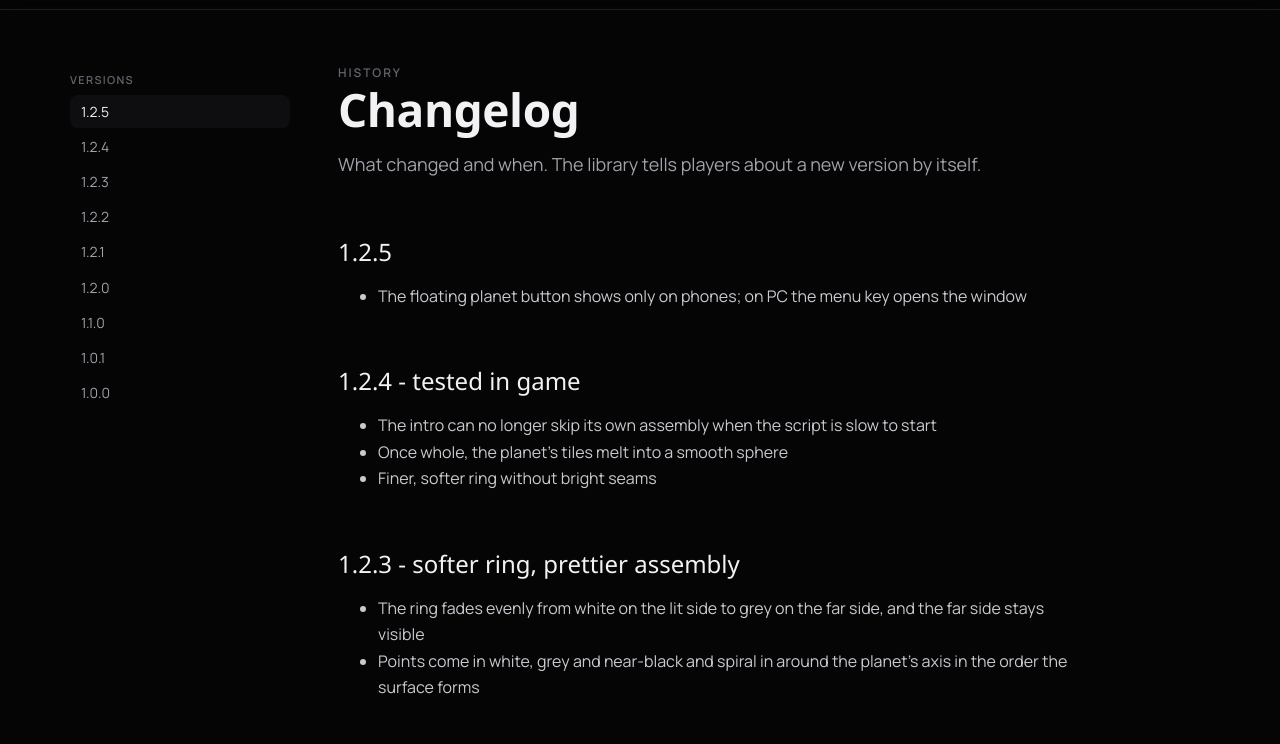
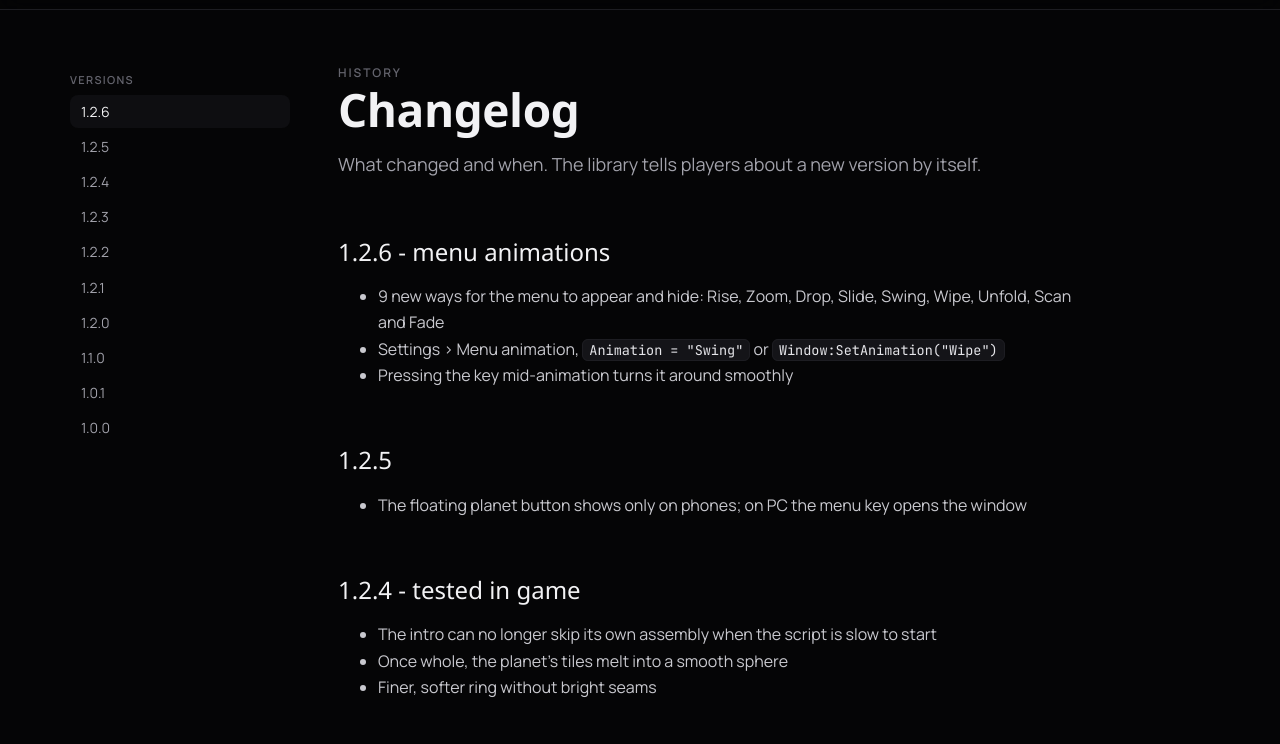
Before and after one commit to ProximityDevProject/ProximityGUI, a plain HTML site: page site/changelog.html in a window 1280 px wide. Shown: the part 56-800 px from the top of the page. Drawn offline with Linux system fonts and the light colour scheme; a web font is replaced by a local one.

Commit message:
1.2.6: nine new menu open/hide animations
Co-Authored-By: Claude Opus 5.5 <noreply@anthropic.com>

```diff
--- a/site/changelog.html
+++ b/site/changelog.html
@@ -12,6 +12,7 @@
 <div class="wrap page">
 <aside class="toc">
   <b>Versions</b>
+  <a href="#v126">1.2.6</a>
   <a href="#v125">1.2.5</a>
   <a href="#v124">1.2.4</a>
   <a href="#v123">1.2.3</a>
@@ -26,6 +27,13 @@
   <span class="eyebrow">History</span>
   <h1>Changelog</h1>
   <p class="lead">What changed and when. The library tells players about a new version by itself.</p>
+
+  <h2 id="v126">1.2.6 - menu animations</h2>
+  <ul>
+    <li>9 new ways for the menu to appear and hide: Rise, Zoom, Drop, Slide, Swing, Wipe, Unfold, Scan and Fade</li>
+    <li>Settings &gt; Menu animation, <code>Animation = "Swing"</code> or <code>Window:SetAnimation("Wipe")</code></li>
+    <li>Pressing the key mid-animation turns it around smoothly</li>
+  </ul>
 
   <h2 id="v125">1.2.5</h2>
   <ul>
```
Also changed, not shown: site/index.html (+1 -1 lines), site/start.html (+1 -1 lines), site/window.html (+1 -0 lines), 12 other files.
